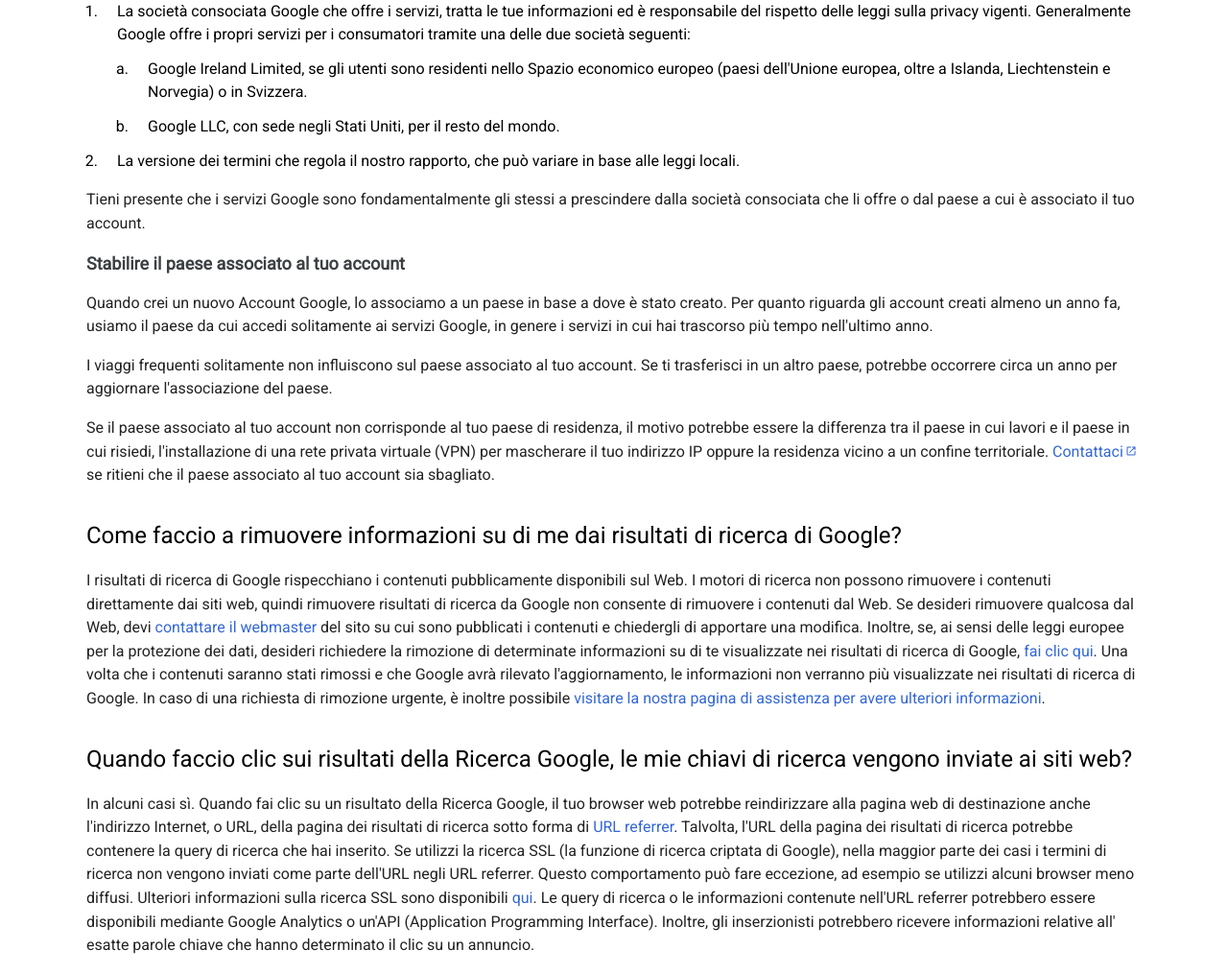
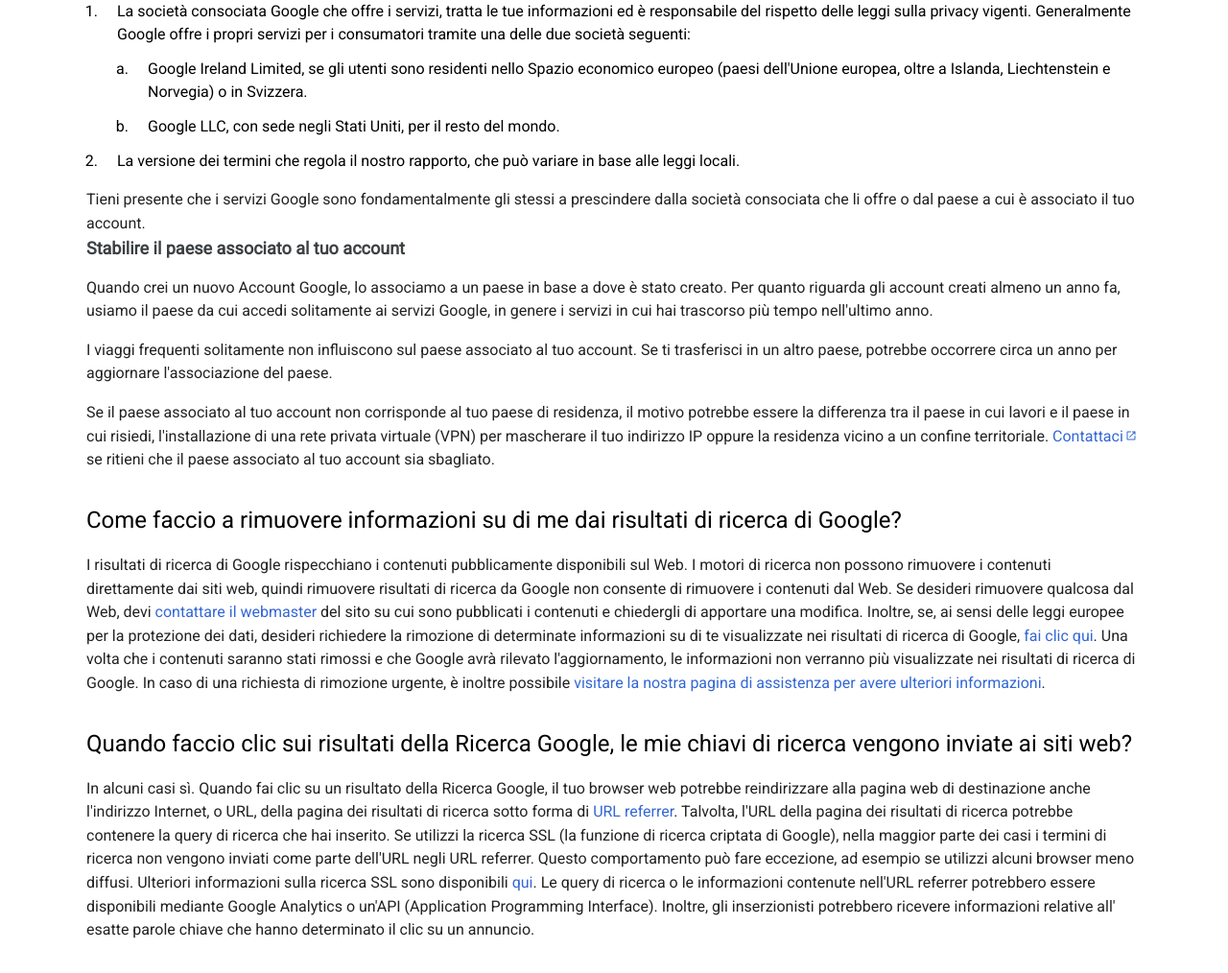
Before and after one commit to SaraPasinato/php-google-faq, a PHP site: page / in a window 1280 px wide. Shown: the part 1105-2119 px from the top of the page at 96% size. After the commit the page ends 2083 px from the top, so only its background shows below. Run offline with PHP 8.4, Linux system fonts and the light colour scheme.

Commit message:
add div and section id

```diff
--- a/index.php
+++ b/index.php
@@ -51,21 +51,21 @@ $questions = [
     <header></header>
     <main class="container">
         <?php foreach ($questions as $question => $item) { ?>
-            <section class="mt-4">
+            <section id="section-q-<?= $question ?>"class="mt-4">
                 <h2><?php echo $item['title'] ?></h2>
-                <p><?php echo $item['description'] ?></p>
+                <div><?php echo $item['description'] ?></div>
                 <h3>
                     <?php
                      $subtitle= (!empty($item['subtitle'])) ? $item['subtitle']: '';
                      echo $subtitle
                      ?>
                 </h3>
-                <p>
+                <div>
                     <?php
                      $desc= (!empty($item['sub_description'])) ? $item['sub_description']: '';
                      echo $desc
                      ?>
-                </p>
+                </div>
 
             </section>
         <?php } ?>
```
